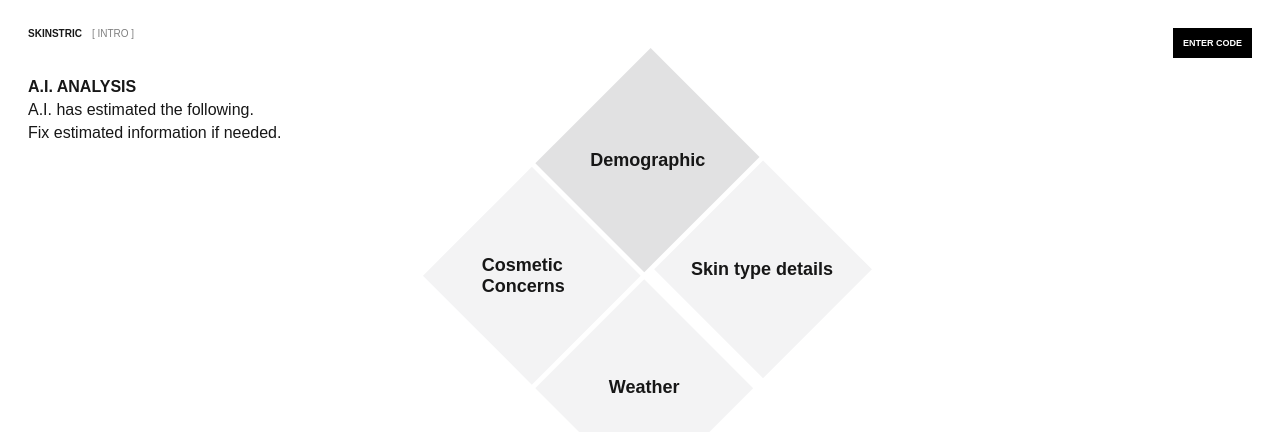
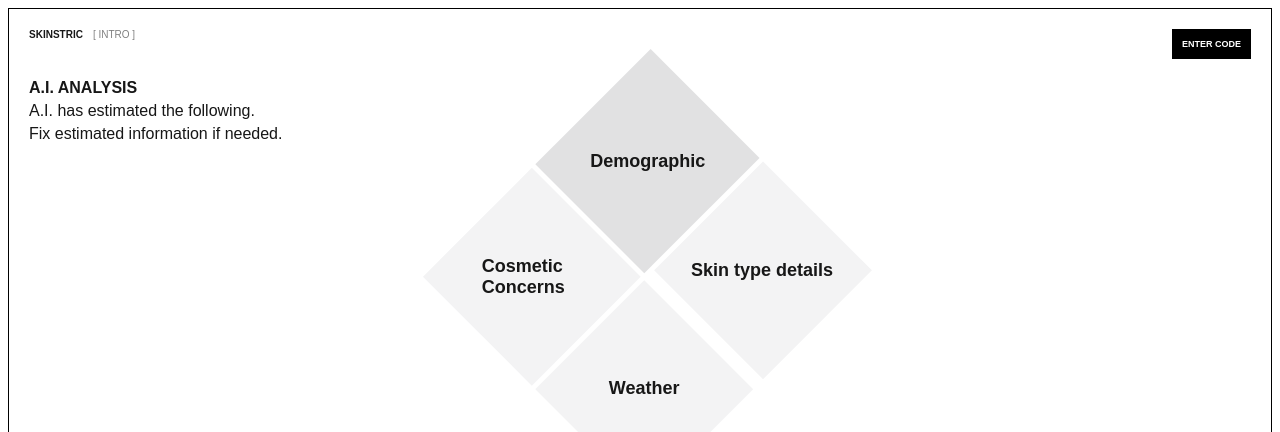
Before and after one commit to KamalRaghe/Skinstric, a Next.js app: page /select in a window 1280 px wide. Shown: the top 432 px of the page. Built offline with nearby package versions, Linux system fonts and the light colour scheme.

Commit message:
first commit

```diff
--- a/app/select/page.js
+++ b/app/select/page.js
@@ -8,7 +8,7 @@ export default function Select() {
   const router = useRouter()
 
   return (
-    <div
+    <div className="border"
       style={{
         height: "97vh",
         overflowY: "hidden",
```
